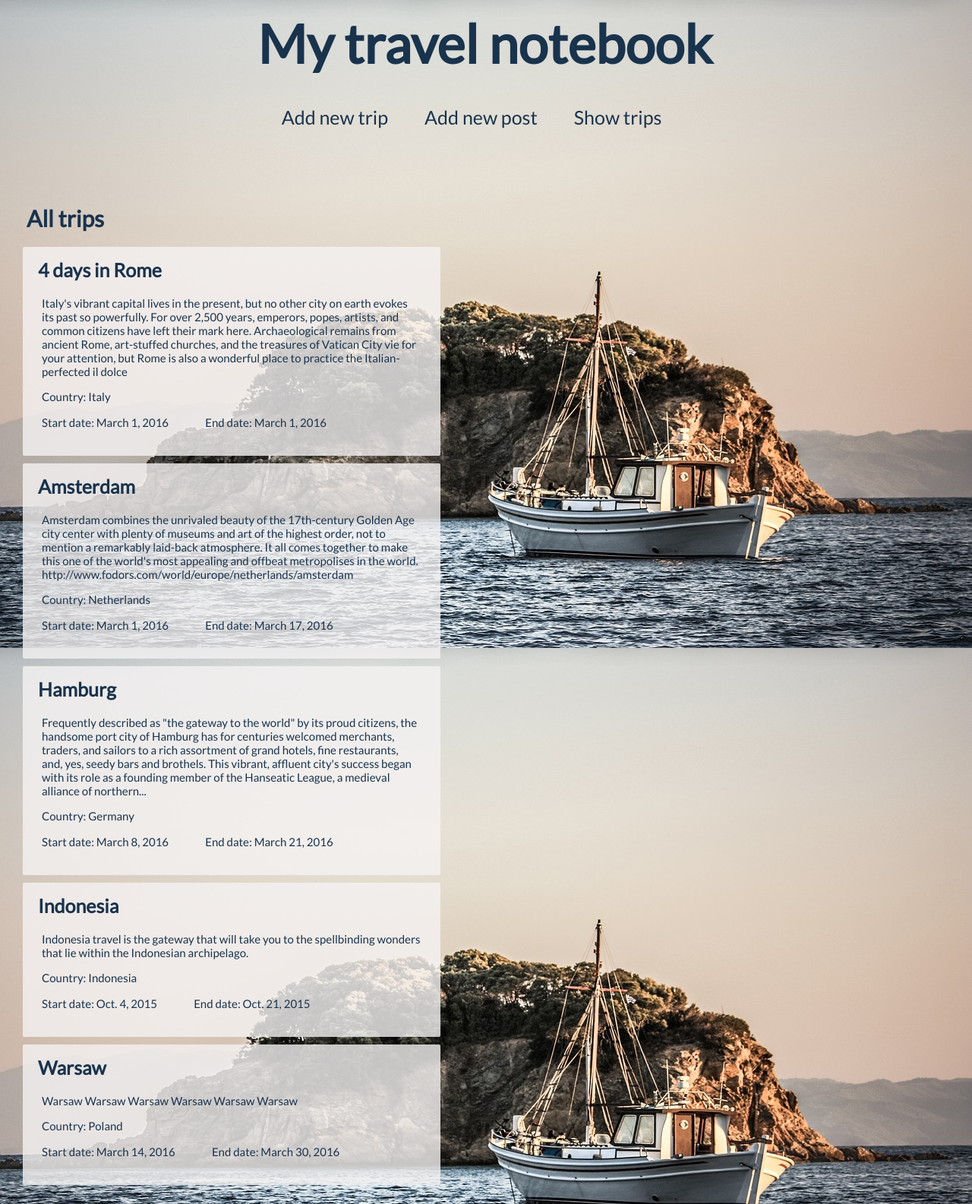
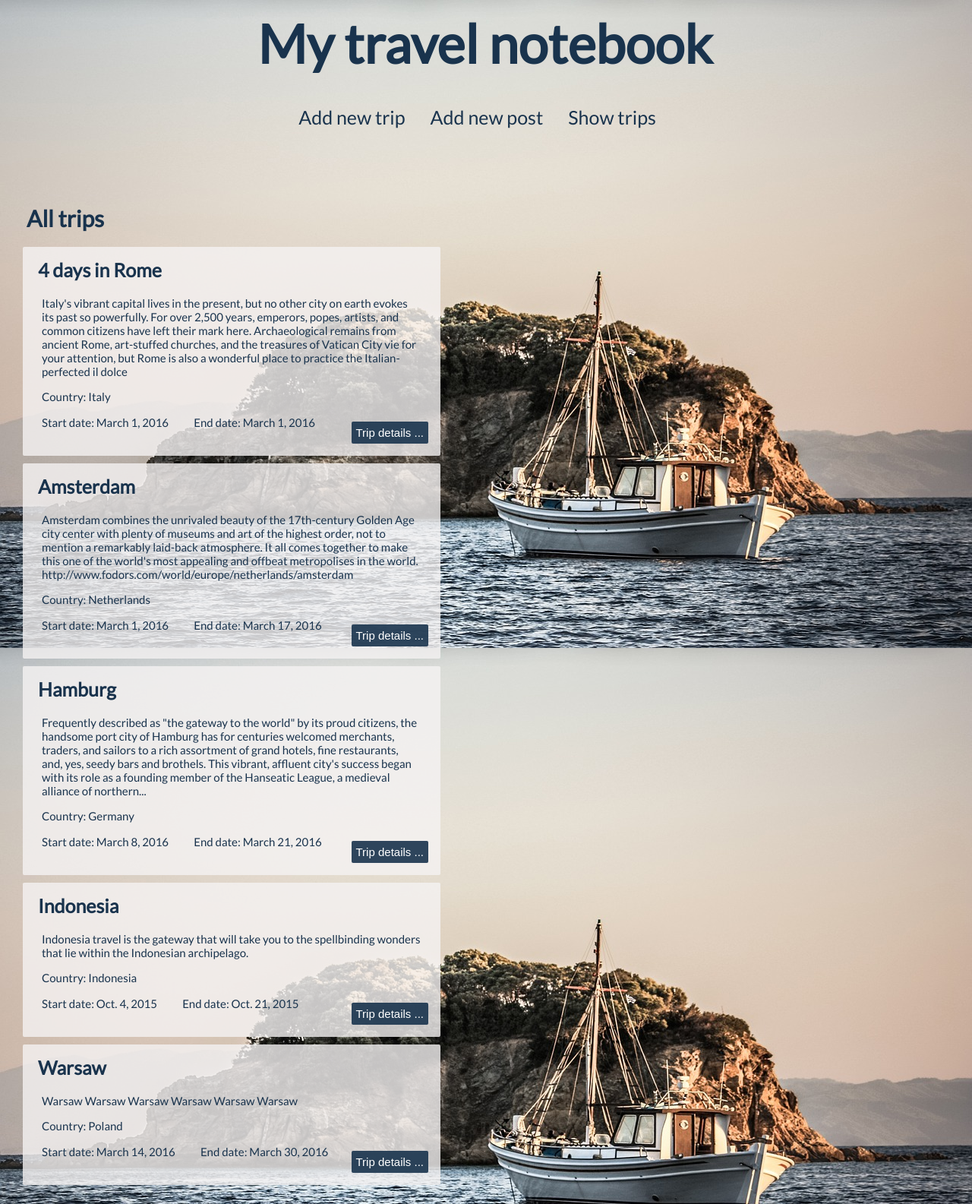
Before and after one commit to magbo/TravelNotebook, a Django app: page /show_trips/ in a window 1280 px wide. Shown: the whole page at 76% size. Run offline with Django 3.2, Linux system fonts and the light colour scheme; data comes from the database, SQL or seed files in the repository.

Commit message:
Namespacing urls added to templates

```diff
--- a/main/static/css/main/style.css
+++ b/main/static/css/main/style.css
@@ -67,12 +67,26 @@ a:hover {
 
 ul li {
   display: inline;
-  padding-right: 30px;
+  padding-right: 15px;
   font-size: 15px;
   margin-left: 15px;
 
 }
 
+button {
+  text-decoration: none;
+  background-color: rgba(25,51,77, 0.9);
+  border-radius: 2px;
+  padding: 6px;
+  position: absolute;
+  right: 16px;
+  bottom: 16px;
+}
+
+button a {
+  color: #ffffff;
+  font-size: 15px;
+}
 
 .main-content {
     width: 550px;
@@ -83,6 +97,7 @@ ul li {
     padding: 0  3px    70px     0;
     color: #19334d;
 }
+
 
 .nav {
     padding-right: 20px;
@@ -97,6 +112,7 @@ ul li {
 }
 
 .trip{
+  position: relative;
   border-radius: 2px;
   background-color:rgba(246,243,243,0.8);
   margin-bottom: 10px;
--- a/main/templates/main/index.html
+++ b/main/templates/main/index.html
@@ -16,7 +16,7 @@
             <ul>
                 <li><a href="">Add new trip</a></li>
                 <li><a href="">Add new post</a></li>
-                <li><a href="">Show trips</a></li>
+                <li><a href="{% url 'main:show_trips' %}">Show trips</a></li>
             </ul>
         </div>
     </div>
--- a/main/templates/main/post_detail.html
+++ b/main/templates/main/post_detail.html
@@ -11,13 +11,13 @@
 <body>
     <div class="page-header">
         <div>
-            <h1>My travel notebook</h1>
+            <h1><a href="{% url 'main:index' %}">My travel notebook</a></h1>
         </div>
         <div class="nav">
             <ul>
                 <li><a href="">Add new trip</a></li>
                 <li><a href="">Add new post</a></li>
-                <li><a href="">Show trips</a></li>
+                <li><a href="{% url 'main:show_trips' %}">Show trips</a></li>
             </ul>
         </div>
     </div>
--- a/main/templates/main/show_trips.html
+++ b/main/templates/main/show_trips.html
@@ -12,13 +12,13 @@
 <body>
      <div class="page-header">
         <div>
-            <h1>My travel notebook</h1>
+            <h1><a href="{% url 'main:index' %}">My travel notebook</a></h1>
         </div>
         <div class="nav">
             <ul>
                 <li><a href="">Add new trip</a></li>
                 <li><a href="">Add new post</a></li>
-                <li><a href="">Show trips</a></li>
+                <li><a href="{% url 'main:show_trips' %}">Show trips</a></li>
             </ul>
         </div>
     </div>
@@ -36,6 +36,7 @@
                         <li>End date: {{ trip.date_end }}</li>
                     {% endif %}
                     </ul>
+                    <button type="button"> <a href="{% url 'main:trip_detail' trip.id %}">Trip details ...</a></button>
                 </div>
             {% endfor %}
         {% else %}
--- a/main/urls.py
+++ b/main/urls.py
@@ -2,6 +2,7 @@ from django.conf.urls import url
 
 from . import views
 
+app_name = 'main'
 urlpatterns = [
     url(r'^$', views.index, name='index'),
     url(r'^new_note/$', views.new_note, name='new_note'),
```
Also changed, not shown: main/templates/main/trip_detail.html (+5 -2 lines).
